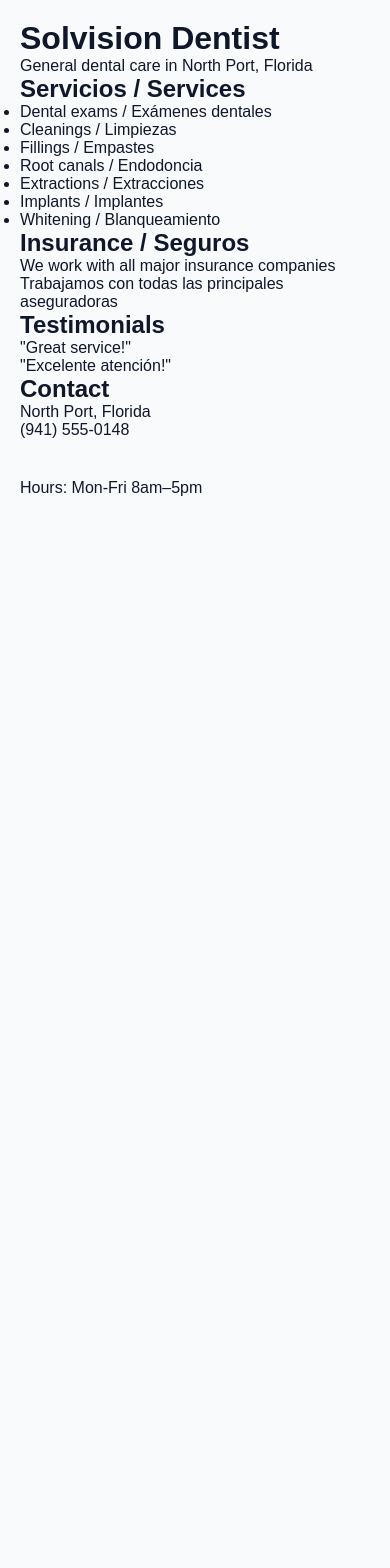
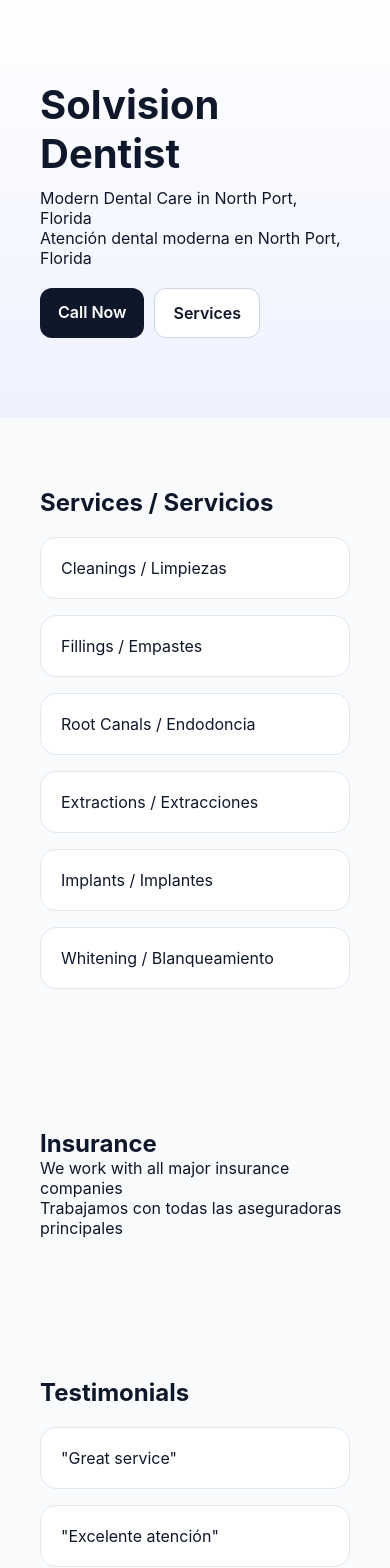
Before and after one commit to danielocana/solvision-dentist, a Next.js app: page / in a window 390 px wide. Shown: the top 1568 px of the page. Before the commit the page ends 844 px from the top, so only its background shows below. Built offline with nearby package versions, Linux system fonts and the light colour scheme.

Commit message:
feat: upgrade to premium mobile-first bilingual dentist website

```diff
--- a/app/page.js
+++ b/app/page.js
@@ -1,35 +1,55 @@
-export default function Home() {
-  return (
-    <main style={{ padding: 20, fontFamily: "Arial" }}>
-      <h1>Solvision Dentist</h1>
-      <p>General dental care in North Port, Florida</p>
+export default function Home(){
+return(
+<main>
+<section className="hero">
+<div className="container">
+<h1 style={{fontSize:"2.5rem",marginBottom:10}}>Solvision Dentist</h1>
+<p style={{marginBottom:20}}>Modern Dental Care in North Port, Florida<br/>Atención dental moderna en North Port, Florida</p>
+<div style={{display:"flex",gap:10,flexWrap:"wrap"}}>
+<a href="#contact" className="btn btn-primary">Call Now</a>
+<a href="#services" className="btn btn-secondary">Services</a>
+</div>
+</div>
+</section>
 
-      <h2>Servicios / Services</h2>
-      <ul>
-        <li>Dental exams / Exámenes dentales</li>
-        <li>Cleanings / Limpiezas</li>
-        <li>Fillings / Empastes</li>
-        <li>Root canals / Endodoncia</li>
-        <li>Extractions / Extracciones</li>
-        <li>Implants / Implantes</li>
-        <li>Whitening / Blanqueamiento</li>
-      </ul>
+<section id="services" className="section">
+<div className="container">
+<h2>Services / Servicios</h2>
+<div className="grid grid-3" style={{marginTop:20}}>
+{["Cleanings / Limpiezas","Fillings / Empastes","Root Canals / Endodoncia","Extractions / Extracciones","Implants / Implantes","Whitening / Blanqueamiento"].map(s=>(
+<div className="card" key={s}>{s}</div>
+))}
+</div>
+</div>
+</section>
 
-      <h2>Insurance / Seguros</h2>
-      <p>We work with all major insurance companies</p>
-      <p>Trabajamos con todas las principales aseguradoras</p>
+<section className="section">
+<div className="container">
+<h2>Insurance</h2>
+<p>We work with all major insurance companies<br/>Trabajamos con todas las aseguradoras principales</p>
+</div>
+</section>
 
-      <h2>Testimonials</h2>
-      <p>"Great service!"</p>
-      <p>"Excelente atención!"</p>
+<section className="section">
+<div className="container">
+<h2>Testimonials</h2>
+<div className="grid grid-3" style={{marginTop:20}}>
+<div className="card">"Great service"</div>
+<div className="card">"Excelente atención"</div>
+<div className="card">"Very professional"</div>
+</div>
+</div>
+</section>
 
-      <h2>Contact</h2>
-      <p>North Port, Florida</p>
-      <p>(941) 555-0148</p>
+<footer id="contact" className="footer">
+<div className="container">
+<h3>Contact</h3>
+<p>(941) 555-0148</p>
+<p>North Port, Florida</p>
+<p>Mon-Fri 8am–5pm</p>
+</div>
+</footer>
 
-      <footer style={{ marginTop: 40 }}>
-        <p>Hours: Mon-Fri 8am–5pm</p>
-      </footer>
-    </main>
-  );
+</main>
+)
 }
```
